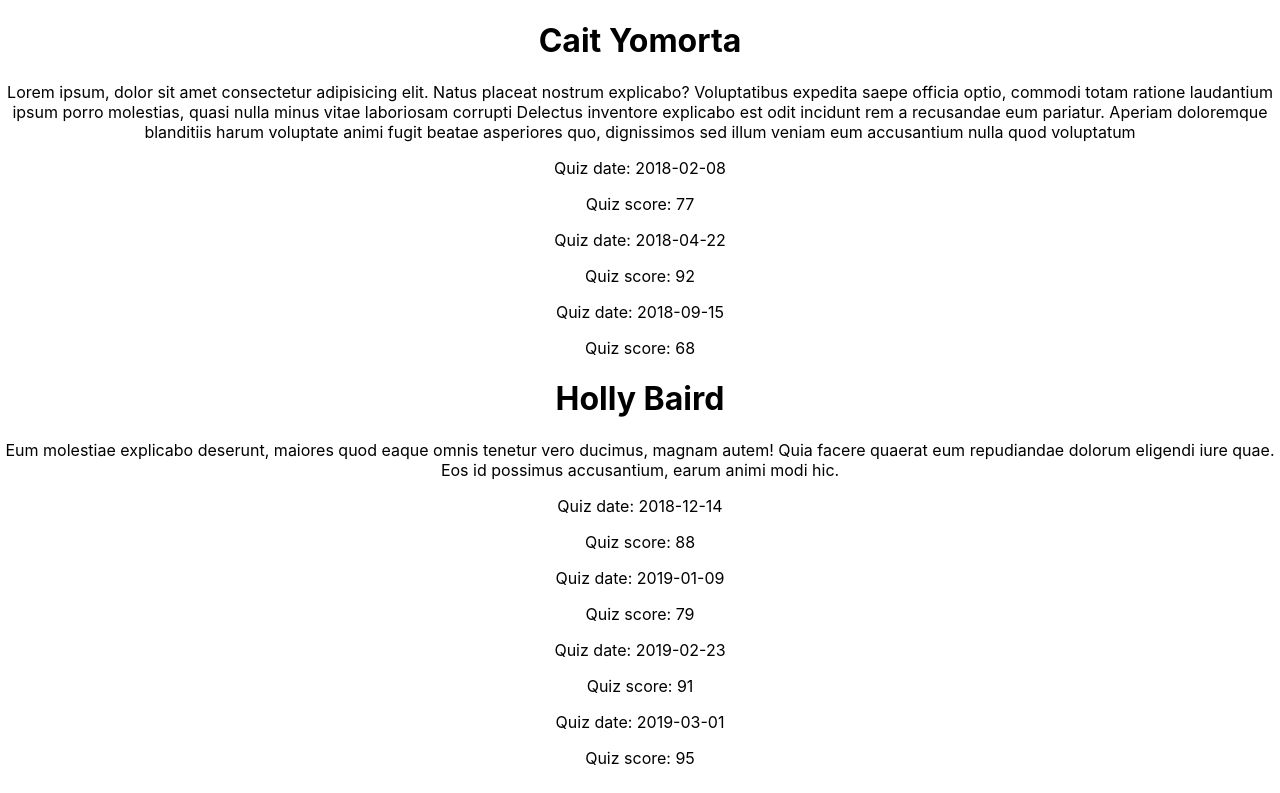
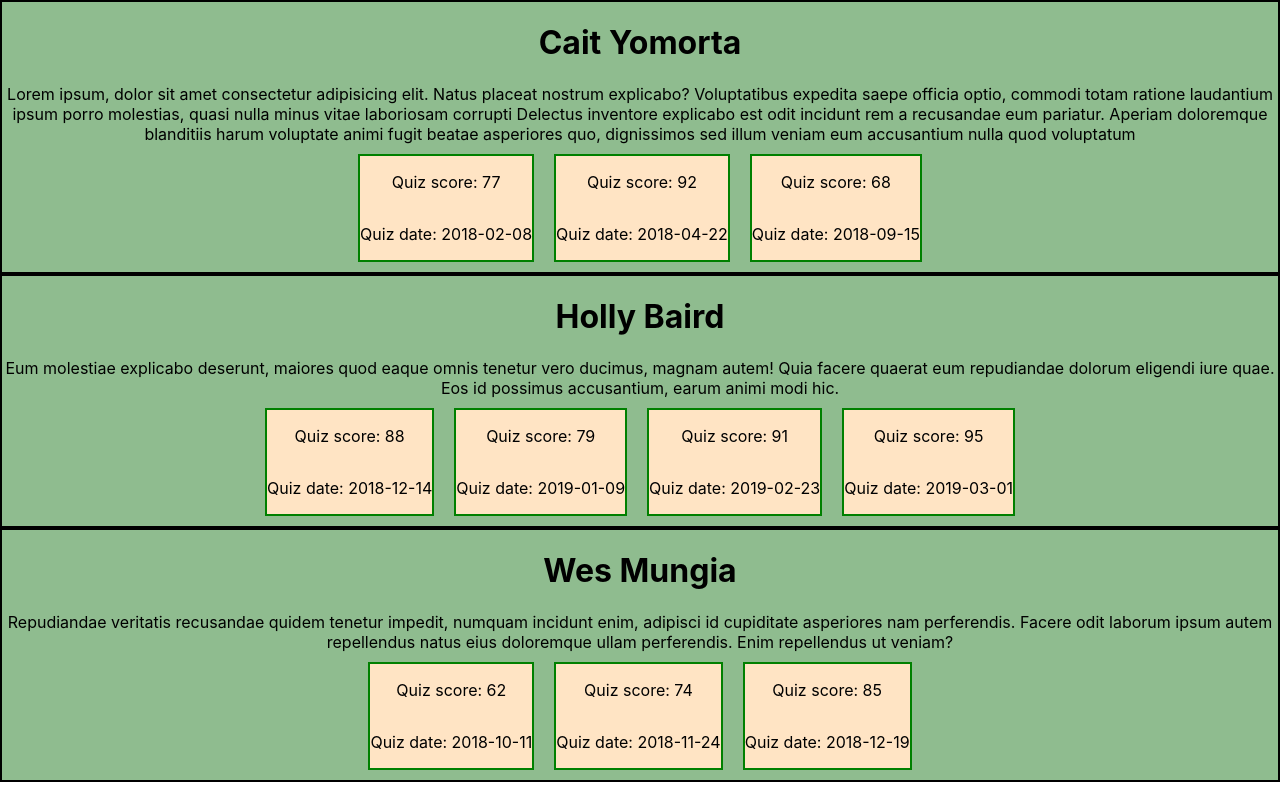
Before and after one commit to CCMatson/react-students-lab, a React (Create React App) app: page / in a window 1280 px wide. Shown: the top 793 px of the page. Built offline with nearby package versions, Linux system fonts and the light colour scheme.

Commit message:
add css flex box and background colors

```diff
--- a/src/App.css
+++ b/src/App.css
@@ -2,9 +2,22 @@
   text-align: center;
 }
 
-.App-logo {
-  height: 40vmin;
-  pointer-events: none;
+div.scores {
+  display: flex;
+  flex-direction: column-reverse;
+  background-color: bisque;
+  border: 2px solid green;
+  margin: 10px;
+}
+
+.card{
+  background-color: darkseagreen;
+  border: black 2px solid;
+  display: flex;
+  flex-direction: row;
+  flex-wrap: wrap;
+  align-items: center;
+  justify-content: center;
 }
 
 @media (prefers-reduced-motion: no-preference) {
@@ -32,6 +45,7 @@
   from {
     transform: rotate(0deg);
   }
+
   to {
     transform: rotate(360deg);
   }
--- a/src/Scores.jsx
+++ b/src/Scores.jsx
@@ -7,10 +7,9 @@ const Score = ({ scores }) => {
 
         return (
 
-          <div key={score.score}>
+          <div className='scores' key={score.score}>
             <p> Quiz date: {score.date}  </p>
             <p> Quiz score: {score.score}</p>
-
           </div>
 
 
--- a/src/Student.jsx
+++ b/src/Student.jsx
@@ -4,7 +4,7 @@ import Scores from "./Scores";
 const Student = ({student}) => {
   return (
 <>
-<div>
+<div className='card'>
   <h1>{student.name}</h1>
   {student.bio}
   < Scores scores={student.scores} />
```
